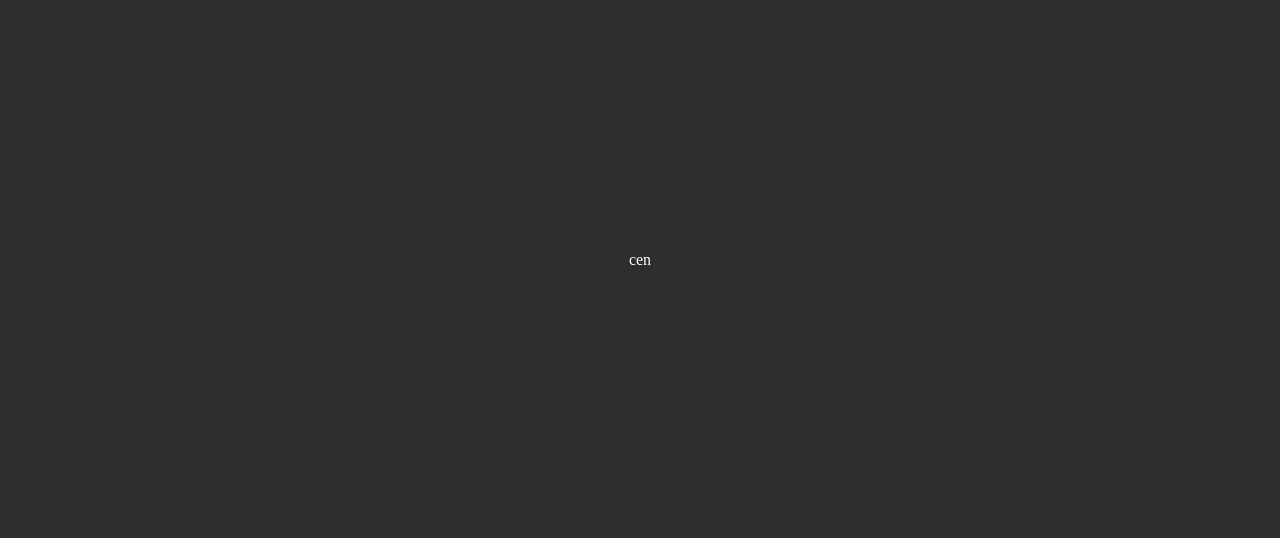
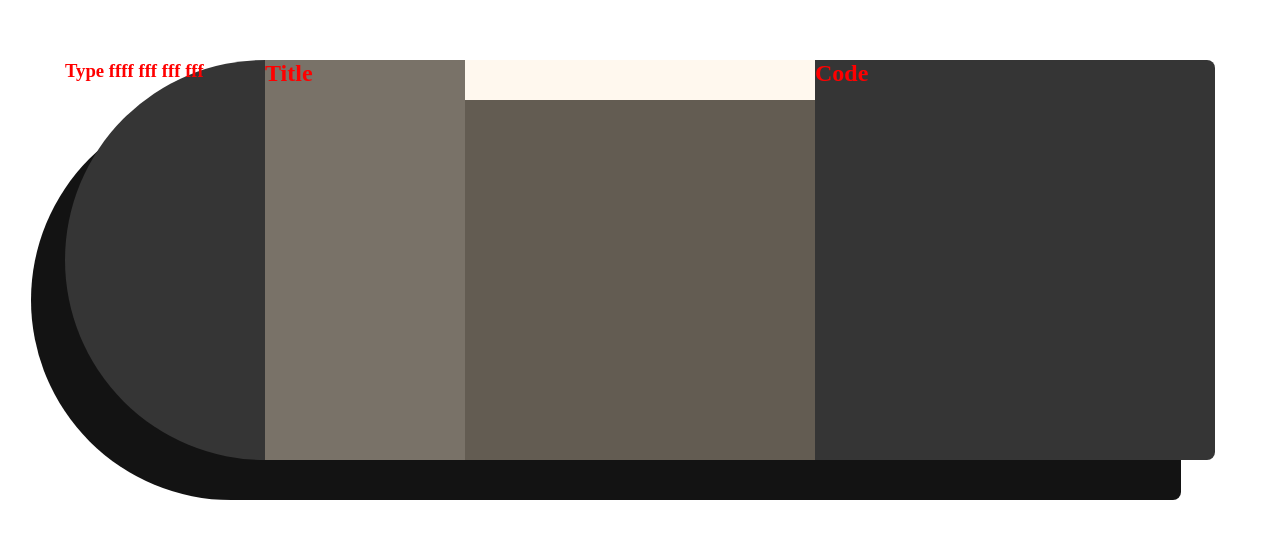
Before and after one commit to fistaszek2009/QRnerator, a React (Vite) app in the folder app/: page / in a window 1280 px wide. Shown: the part 140-678 px from the top of the page. Built offline with nearby package versions, Linux system fonts and the light colour scheme; a web font is replaced by a local one.

Commit message:
feat: generator structure

```diff
--- a/app/src/App.css
+++ b/app/src/App.css
@@ -1,5 +1,4 @@
 #background{
-    background-color: #2e2e2e;
     position: absolute;
     width:100%;
     height:100%;
@@ -14,9 +13,71 @@
 }
 
 main{
+    position:relative;
     display: flex;
-    justify-content: center;
-    align-items: center;
+    height:400px;
+    color:red !important;
+}
+
+aside{
+    background-color: var(--bg);
     height:100%;
-    background-color: blue;
+    aspect-ratio: 1;
+    border-radius: 0 0.5rem 0.5rem 0;
+    z-index: 3;
 }
+
+main #data{
+    background-color: var(--bg);
+    width:550px;
+    z-index: 3;
+    background-color: rgba(255, 235, 205, 0.336);
+}
+
+nav{
+    height:100%;
+    aspect-ratio: 1/2;
+    z-index: 3;
+}
+
+main::before, #shadow::before{
+    content:'';
+    display: block;
+    background-color: var(--bg);
+    position: absolute;
+    height:100%;
+    left:0;
+    aspect-ratio: 1;
+    border-radius: 50% 0 0 50%;
+    z-index: 2;
+}
+
+#shadow{
+    display:flex;
+    overflow: hidden;
+    position: absolute;
+    height:100%;
+    width:100%;
+    border-radius: 0 0.5rem 0.5rem 0;
+    bottom:-10%;
+    right:3%;
+}
+
+#shadow::before{position:relative;background-color: rgb(19, 19, 19);z-index: 1;}
+#shadow::after{
+    display:block;
+    content:'';
+    height:100%;
+    width:100%;
+    background-color: rgb(19, 19, 19);
+}
+
+h1{
+    font-family: 'Inter';
+    font-weight:800;
+    letter-spacing: 0.2rem;
+    font-size: 4.5em;
+    position: absolute;
+    top:-15%;
+    left:80px;
+}
--- a/app/src/App.tsx
+++ b/app/src/App.tsx
@@ -1,17 +1,29 @@
 // import { useState } from 'react'
-import heroImg from './assets/hero.png'
 import './App.css'
+
 import Background from './components/Background'
 
 function App() {
 
   return (
-    <main>
+    <>
       <div id='app'>
-        cen
+        <h1>QRnerator</h1>
+        <main>
+          <nav>
+            <h3>Type ffff fff fff fff</h3>
+          </nav>
+          <div id='data'>
+            <h2>Title</h2>
+          </div>
+          <aside>
+            <h2>Code</h2>
+          </aside>
+          <div id='shadow'></div>
+        </main>
       </div>
       <Background/>
-    </main>
+    </>
   )
 }
 
--- a/app/src/index.css
+++ b/app/src/index.css
@@ -1,3 +1,9 @@
+*{
+  box-sizing: border-box;
+  margin: 0;
+  padding: 0;
+}
+
 :root {
   color-scheme: light dark;
   color: white;
@@ -5,6 +11,7 @@
   text-rendering: optimizeLegibility;
   -webkit-font-smoothing: antialiased;
   -moz-osx-font-smoothing: grayscale;
+  --bg:#353535;
 
    /* font-size: 18px/145%;
   letter-spacing: 0.18px; */
```
